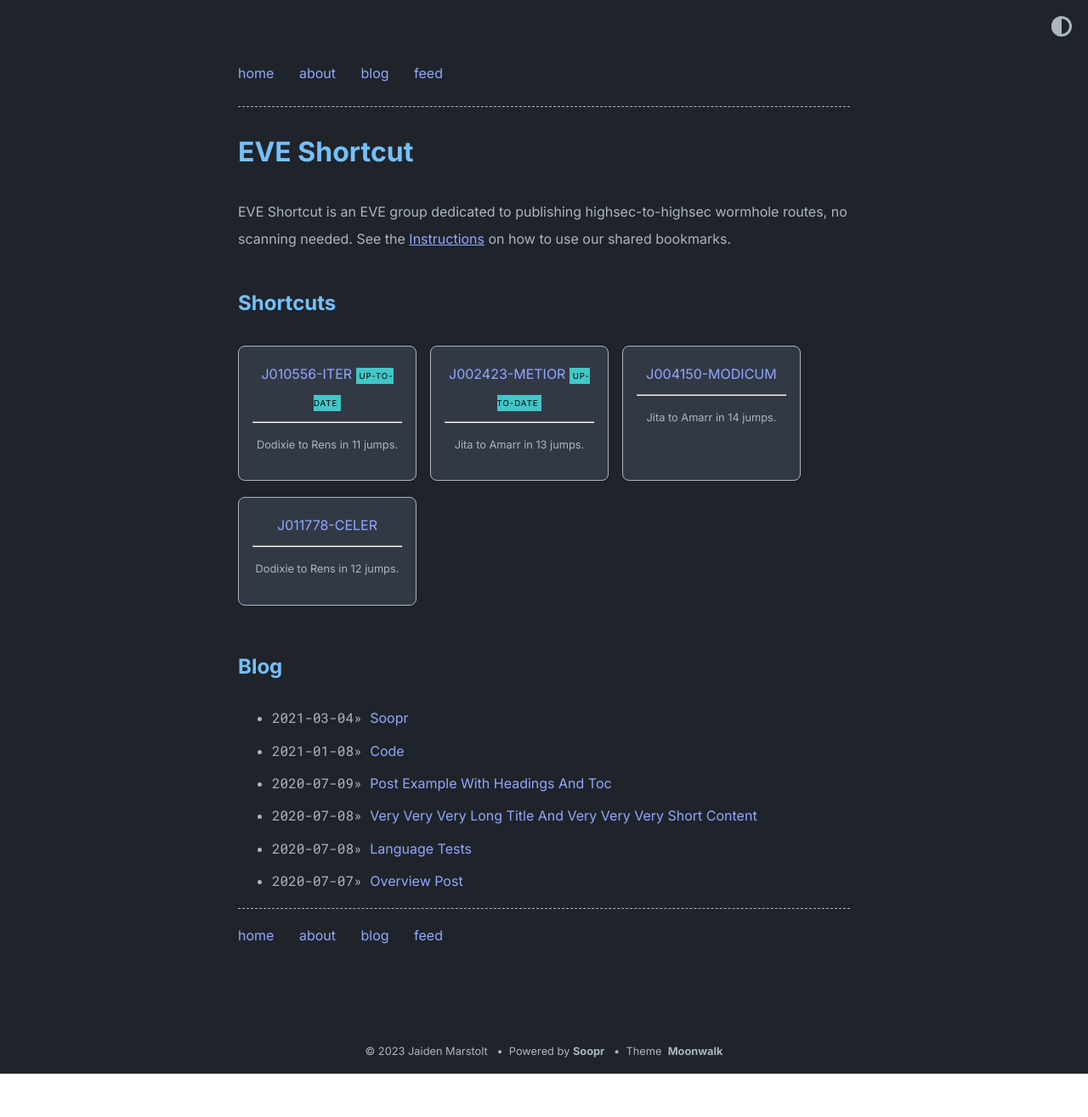
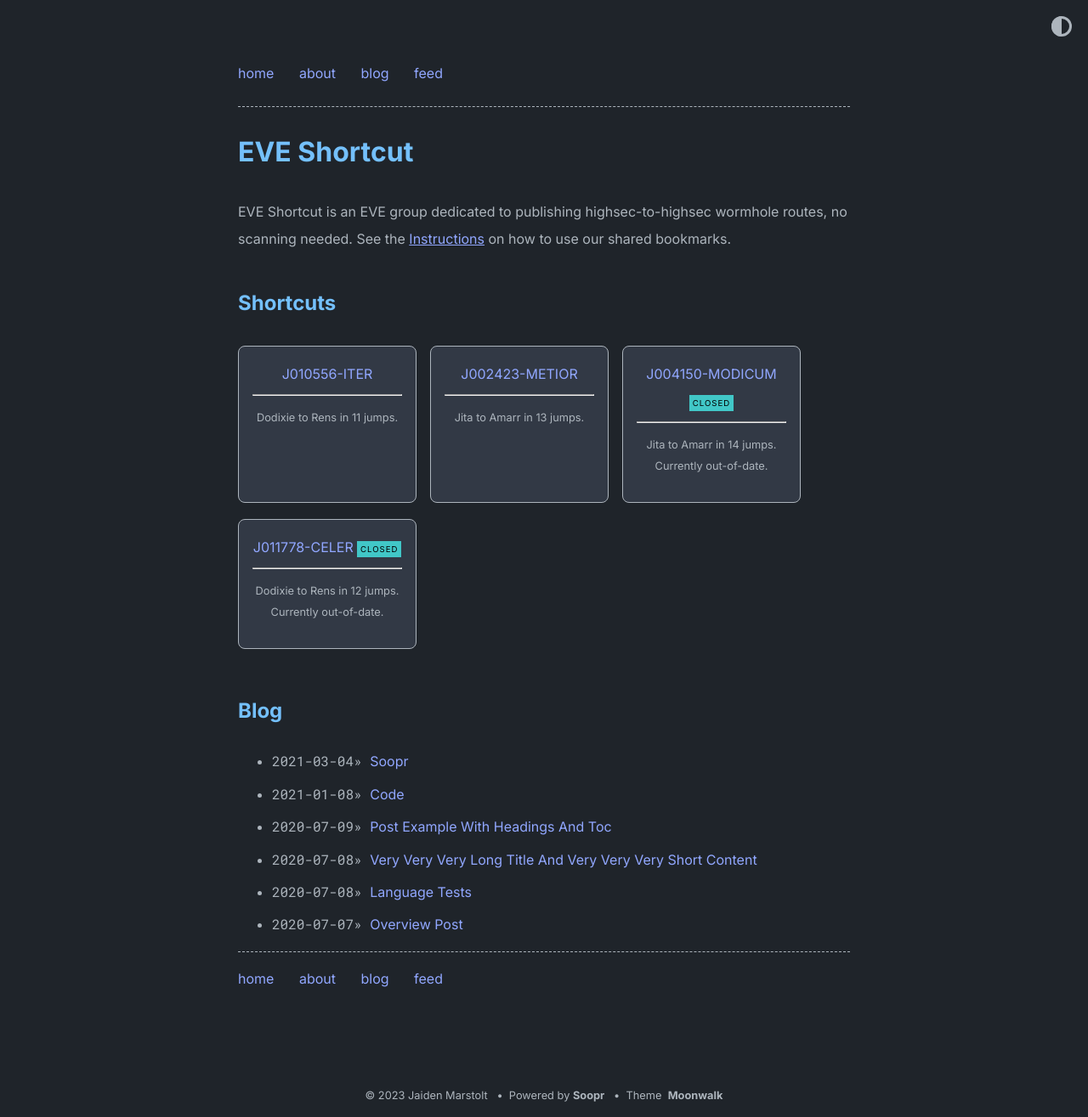
Before and after one commit to eveshortcut/eveshortcut.github.io, a Jekyll site: the page built from index.md, in a window 1280 px wide. Shown: the whole page at 85% size. Built offline with Jekyll 4.4.1, drawn with Linux system fonts in a browser that asks for light colours; before the commit the page ends 1264 px from its top, so only the background shows below that.

Commit message:
Update home.yml

```diff
--- a/_data/home.yml
+++ b/_data/home.yml
@@ -13,22 +13,22 @@ navbar_entries:
 
 project_entries:
   - title: J010556-ITER
-    url: overview-post
+    url: iter
     desc: Dodixie to Rens in 11 jumps.
-    highlight: UP-TO-DATE
 
   - title: J002423-METIOR
-    url: overview-post
+    url: metior
     desc: Jita to Amarr in 13 jumps.
-    highlight: UP-TO-DATE
 
   - title: J004150-MODICUM
-    url: overview-post
-    desc: Jita to Amarr in 14 jumps.
+    url: modicum
+    desc: Jita to Amarr in 14 jumps. Currently out-of-date.
+    highlight: CLOSED
 
   - title: J011778-CELER
-    url: overview-post
-    desc: Dodixie to Rens in 12 jumps.
+    url: celer
+    desc: Dodixie to Rens in 12 jumps. Currently out-of-date.
+    highlight: CLOSED
 
 footer_entries:
   - title: home
```
